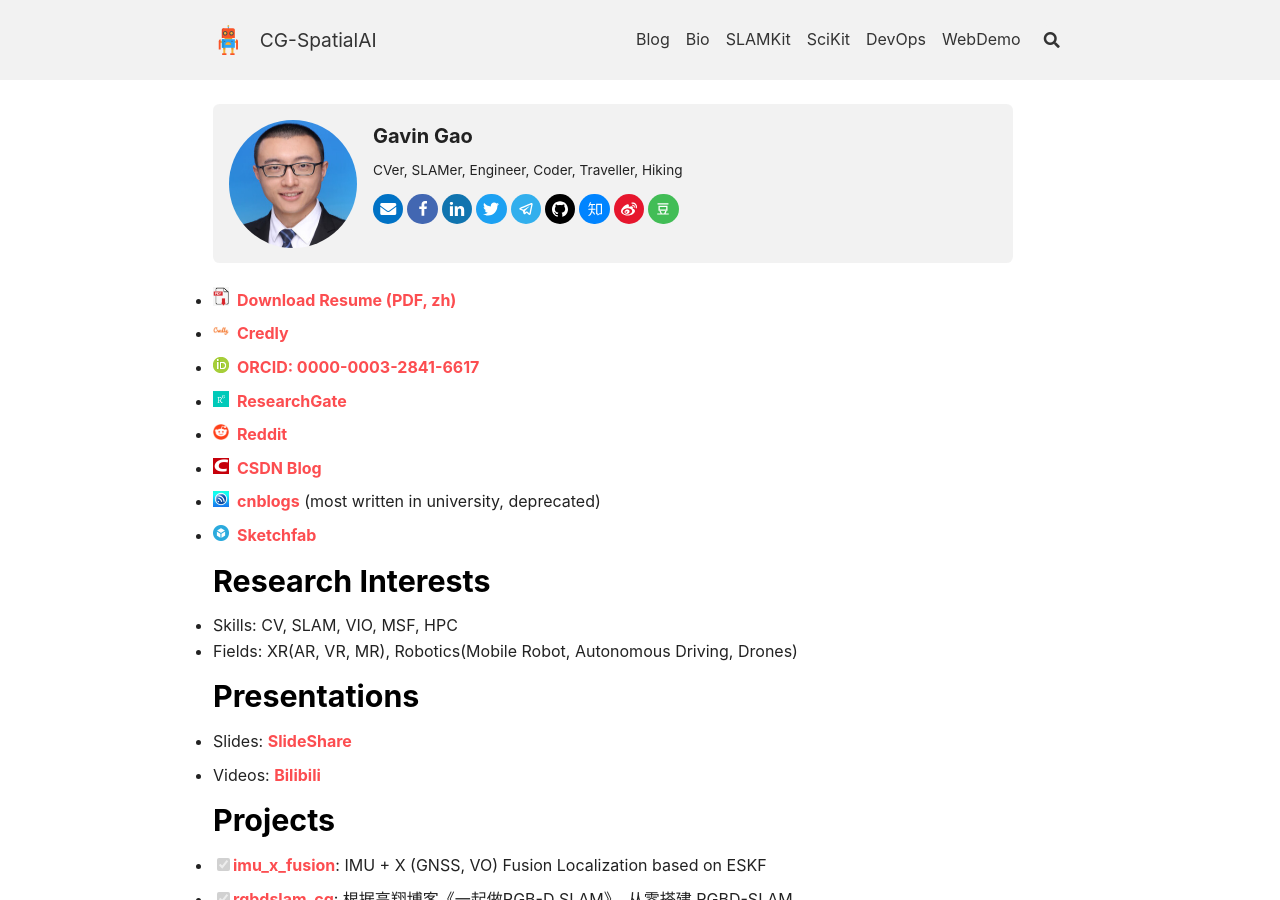
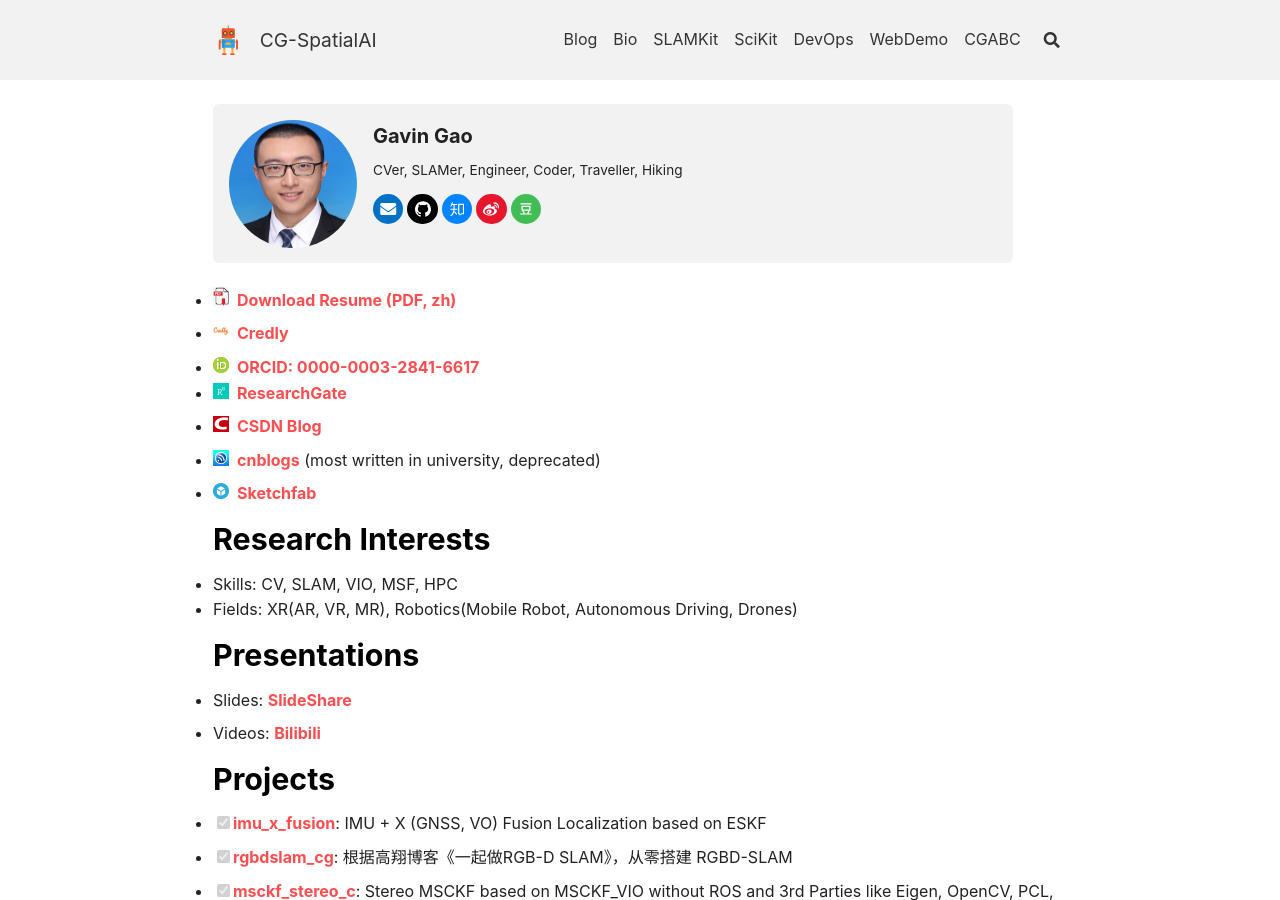
Before and after one commit to cggos/spatial-ai, a Jekyll site: the page built from bio.md, in a window 1280 px wide and 900 px high. Built offline with Jekyll 4.4.1, drawn with Linux system fonts in a browser that asks for light colours; nearby versions of some CDN libraries.

Commit message:
update bio

```diff
--- a/_config.yml
+++ b/_config.yml
@@ -41,15 +41,15 @@
   bio       : 'CVer, SLAMer, Engineer, Coder, Traveller, Hiking'
   email     : cggos@outlook.com
   github    : cggos # "user_name" the last part of your profile url, e.g. https://github.com/user_name
-  facebook  : gavin.gao.xyz # "user_name" the last part of your profile url, e.g. https://www.facebook.com/user_name
-  twitter   : CGiABC # "user_name" the last part of your profile url, e.g. https://twitter.com/user_name
+  facebook  : # gavin.gao.xyz # "user_name" the last part of your profile url, e.g. https://www.facebook.com/user_name
+  twitter   : # CGiABC # "user_name" the last part of your profile url, e.g. https://twitter.com/user_name
   weibo     : cggone # "user_id"   the last part of your profile url, e.g. https://www.weibo.com/user_id/profile?...
   googleplus: # "user_id"   the last part of your profile url, e.g. https://plus.google.com/u/0/user_id
-  telegram  : CGiABC # "user_name" the last part of your profile url, e.g. https://t.me/user_name
+  telegram  : # CGiABC # "user_name" the last part of your profile url, e.g. https://t.me/user_name
   medium    : # "@cgabc" # "user_name" the last part of your profile url, e.g. https://medium.com/user_name
   zhihu     : gaohongchen01 # "user_name" the last part of your profile url, e.g. https://www.zhihu.com/people/user_name
   douban    : CGABC # "user_name" the last part of your profile url, e.g. https://www.douban.com/people/user_name
-  linkedin  : CGABC # "user_name" the last part of your profile url, e.g. https://www.linkedin.com/in/user_name
+  linkedin  : # CGABC # "user_name" the last part of your profile url, e.g. https://www.linkedin.com/in/user_name
   npm       : # "user_name" the last part of your profile url, e.g. https://www.npmjs.com/~user_name
 
 
--- a/_data/navigation.yml
+++ b/_data/navigation.yml
@@ -63,3 +63,6 @@
 
   - title: WebDemo
     url: /projects/homepage.html
+
+  - title: CGABC
+    url: https://cgabc.xyz:5002
--- a/bio.md
+++ b/bio.md
@@ -36,7 +36,7 @@
 
 * <a href="https://www.researchgate.net/profile/Hongchen-Gao"><img src="assets/images/logo_rg.png" style="width:1em;margin-right:.5em;" alt="ResearchGate icon">ResearchGate</a>
 
-* <a href="https://www.reddit.com/user/cggos"><img src="assets/images/logo_reddit.png" style="width:1em;margin-right:.5em;" alt="Reddit icon">Reddit</a>
+<!-- * <a href="https://www.reddit.com/user/cggos"><img src="assets/images/logo_reddit.png" style="width:1em;margin-right:.5em;" alt="Reddit icon">Reddit</a> -->
 
 * <a href="https://blog.csdn.net/u011178262"><img src="assets/images/logo_csdn.png" style="width:1em;margin-right:.5em;" alt="CSDN icon">CSDN Blog</a>
 
```
